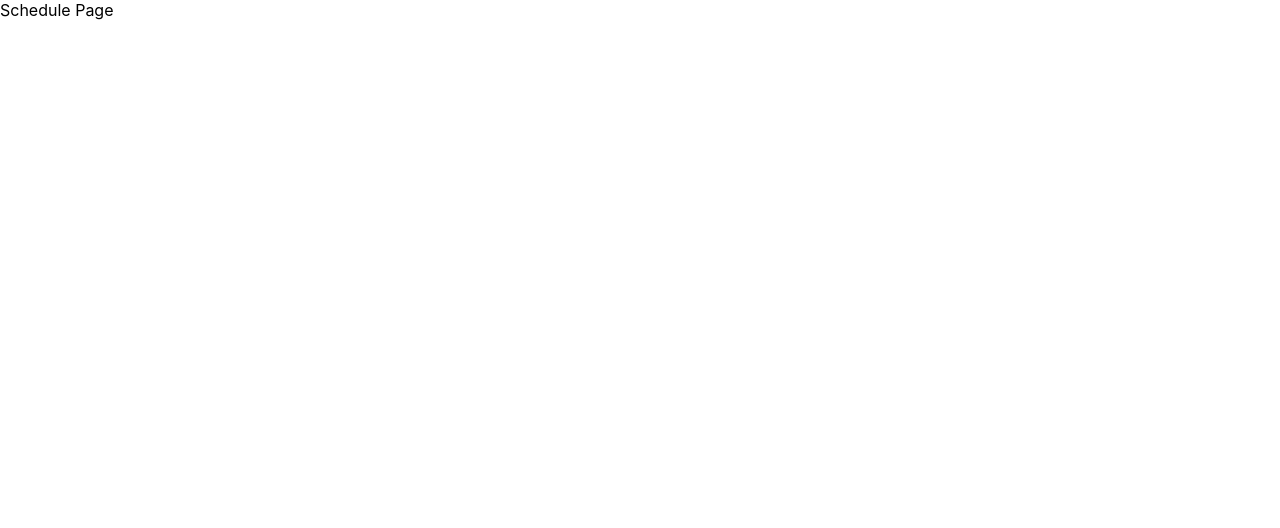
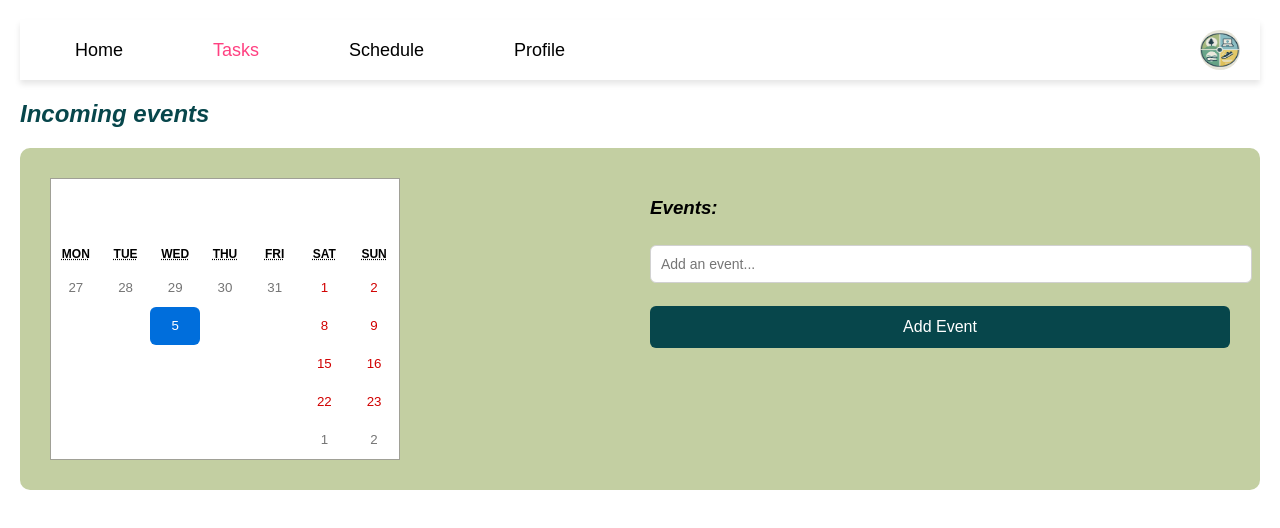
Before and after one commit to smilee1111/pr-voir_frontend, a React (Create React App) app in the folder planner-app/: page /schedule in a window 1280 px wide. Shown: the top 528 px of the page. Built offline with nearby package versions, Linux system fonts and the light colour scheme.

Commit message:
schedule page design

```diff
--- a/planner-app/package.json
+++ b/planner-app/package.json
@@ -5,7 +5,9 @@
   "dependencies": {
     "cra-template": "1.2.0",
     "react": "^19.0.0",
+    "react-calendar": "^5.1.0",
     "react-dom": "^19.0.0",
+    "react-icons": "^5.4.0",
     "react-router-dom": "^7.1.5",
     "react-scripts": "5.0.1",
     "web-vitals": "^4.2.4"
--- a/planner-app/src/App.js
+++ b/planner-app/src/App.js
@@ -5,7 +5,7 @@ import Register from "./components/Register";
 import Login from "./components/Login";
 import Dash from "./components/Dash";
 import Task from "./components/Task";
-
+import Schedule from "./components/Schedule";
 const App = () => {
   return (
     <Router>
@@ -15,7 +15,7 @@ const App = () => {
         <Route path="/login" element={<Login />} />
         <Route path="/dashboard" element={<Dash />} />
         <Route path="/task" element={<Task />} />
-        <Route path="/schedule" element={<div>Schedule Page</div>} />
+        <Route path="/schedule" element={<Schedule />} />
         <Route path="/profile" element={<div>Profile Page</div>} />
       </Routes>
     </Router>
--- /dev/null
+++ b/planner-app/src/components/Schedule.js
@@ -0,0 +1,71 @@
+import React, { useState } from "react";
+import { Link } from "react-router-dom";
+import Calendar from "react-calendar";
+import "react-calendar/dist/Calendar.css";
+import { FaPen } from "react-icons/fa";
+import "../style/Schedule.css";
+
+const Schedule = () => {
+  const [date, setDate] = useState(new Date());
+  const [events, setEvents] = useState({});
+  const [newEvent, setNewEvent] = useState("");
+
+  const handleAddEvent = () => {
+    if (!newEvent.trim()) return;
+    const formattedDate = date.toDateString();
+    setEvents({
+      ...events,
+      [formattedDate]: [...(events[formattedDate] || []), newEvent],
+    });
+    setNewEvent("");
+  };
+
+  const handleEditEvent = (day, index) => {
+    const updatedEvent = prompt("Edit your event:", events[day][index]);
+    if (updatedEvent !== null) {
+      const updatedEvents = [...events[day]];
+      updatedEvents[index] = updatedEvent;
+      setEvents({ ...events, [day]: updatedEvents });
+    }
+  };
+
+  return (
+
+    <div className="schedule-container">
+      <nav className="navbar">
+        <ul>
+          <li><Link to="/dashboard">Home</Link></li>
+          <li><Link to="/tasks" className="active">Tasks</Link></li>
+          <li><Link to="/schedule">Schedule</Link></li>
+          <li><Link to="/profile">Profile</Link></li>
+        </ul>
+        <img src="/planner-graphic.png" alt="Logo" className="logo" />
+      </nav>
+      <h2><em>Incoming events</em></h2>
+      <div className="schedule-content">
+        <div className="calendar-section">
+          <Calendar onChange={setDate} value={date} />
+        </div>
+        <div className="events-section">
+          <h3><em>Events:</em></h3>
+          <ul>
+            {(events[date.toDateString()] || []).map((event, index) => (
+              <li key={index} className="event-item">
+                {event} <FaPen className="edit-icon" onClick={() => handleEditEvent(date.toDateString(), index)} />
+              </li>
+            ))}
+          </ul>
+          <input
+            type="text"
+            placeholder="Add an event..."
+            value={newEvent}
+            onChange={(e) => setNewEvent(e.target.value)}
+          />
+          <button onClick={handleAddEvent}>Add Event</button>
+        </div>
+      </div>
+    </div>
+  );
+};
+
+export default Schedule;
--- /dev/null
+++ b/planner-app/src/style/Schedule.css
@@ -0,0 +1,66 @@
+.schedule-container {
+    padding: 20px;
+    font-family: Arial, sans-serif;
+  }
+
+  .title {
+    font-style: italic;
+    font-size: 24px;
+    margin-bottom: 10px;
+  }
+
+  .schedule-content {
+    display: flex;
+    background-color: #c3cfa2;
+    padding: 20px;
+    border-radius: 10px;
+  }
+
+  .calendar-section {
+    flex: 1;
+    padding: 10px;
+  }
+
+  .calendar {
+    background: white;
+    border-radius: 10px;
+    padding: 15px;
+    width: 100%;
+  }
+
+  .events-section {
+    flex: 1;
+    padding: 10px;
+  }
+
+  .events-title {
+    font-size: 18px;
+    font-weight: bold;
+  }
+
+  .event-item {
+    display: flex;
+    justify-content: space-between;
+    align-items: center;
+    background: white;
+    padding: 8px;
+    margin: 5px 0;
+    border-radius: 5px;
+  }
+
+  .edit-btn {
+    border: none;
+    background: none;
+    cursor: pointer;
+    font-size: 16px;
+  }
+
+  .add-event {
+    display: inline-block;
+    margin-top: 10px;
+    color: blue;
+    cursor: pointer;
+    background: none;
+    border: none;
+    font-size: 14px;
+  }
```
Also changed, not shown: 1 other file (tests, documents, lock files or other folders).
